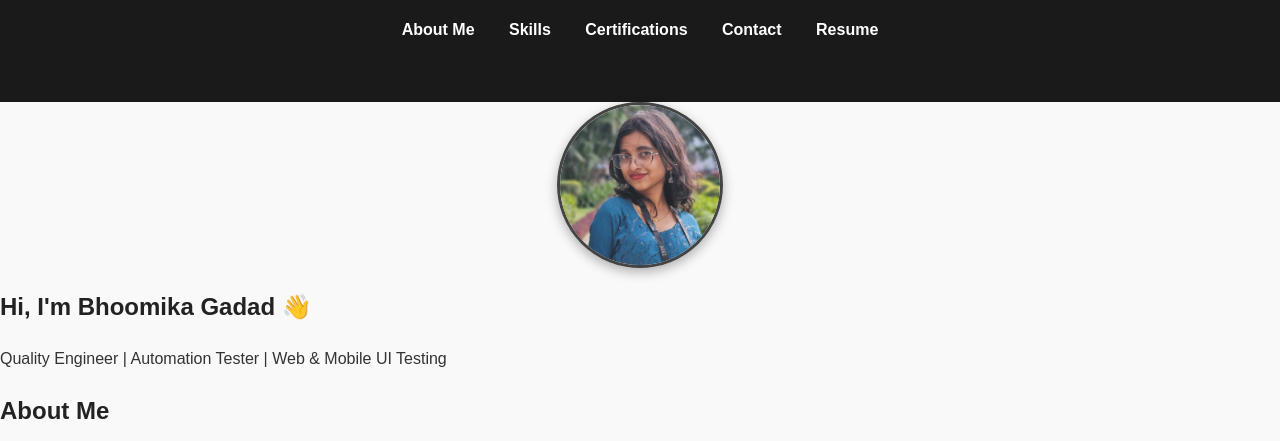
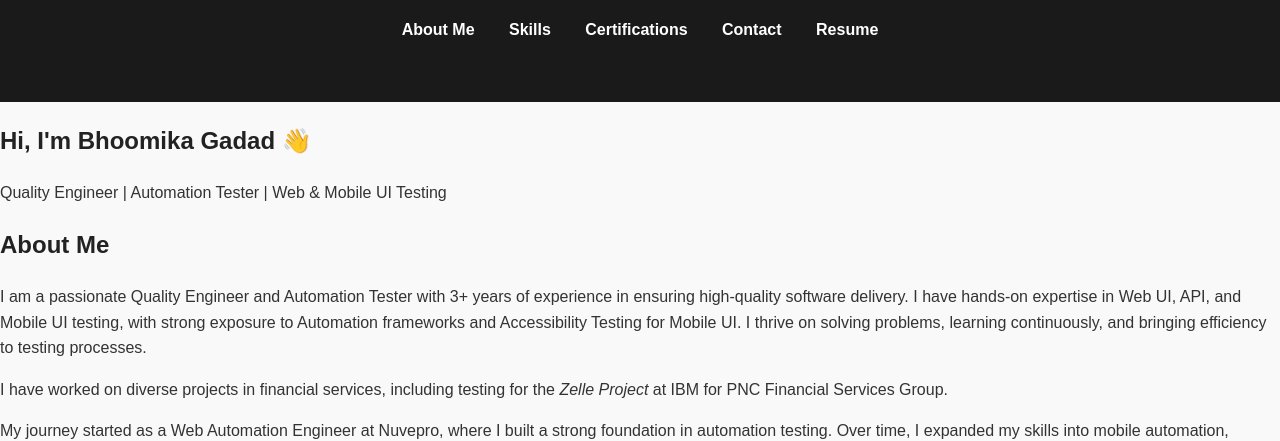
Before and after one commit to bhoomikagadad/bhoomikagadad.github.io, a plain HTML site: page index.html in a window 1280 px wide. Shown: the part 361-802 px from the top of the page. Drawn offline with Linux system fonts and the light colour scheme.

Commit message:
Update index.html

```diff
--- a/index.html
+++ b/index.html
@@ -27,7 +27,6 @@
 </header>
 
   <section class="hero">
-    <img src="profile.jpg" alt="Profile Picture" class="profile-pic">
     <h1>Hi, I'm Bhoomika Gadad 👋</h1>
     <p>Quality Engineer | Automation Tester | Web & Mobile UI Testing</p>
   </section>
```
